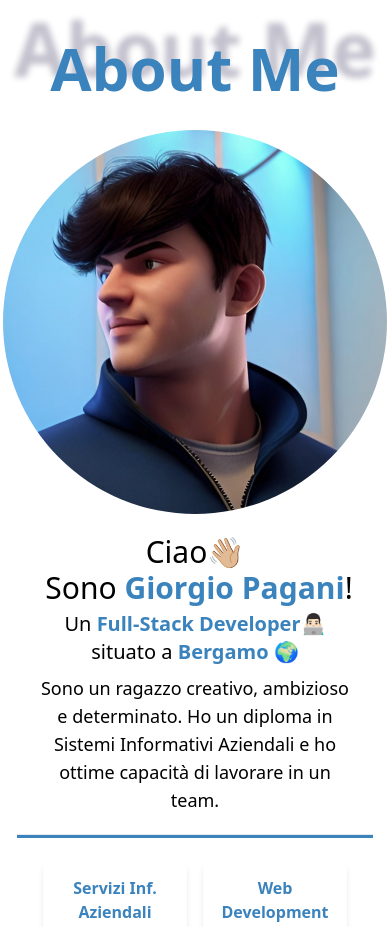
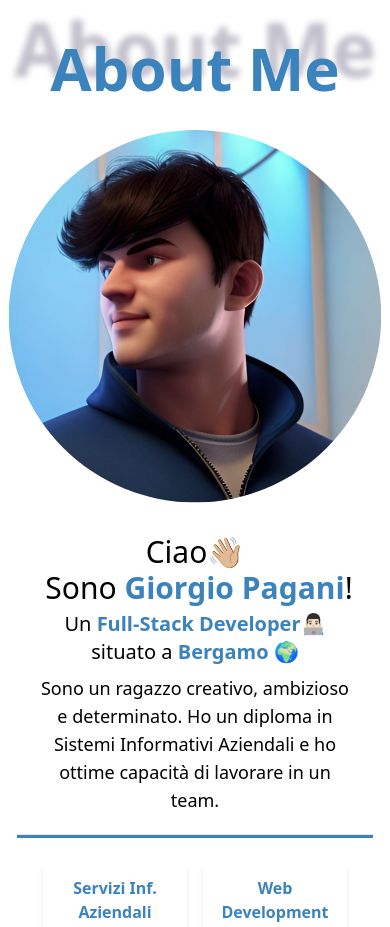
Before and after one commit to giorgiopagani17/Portfolio, a React (Vite) app: page / in a window 390 px wide. Shown: the part 865-1792 px from the top of the page. Built offline with nearby package versions, Linux system fonts and the light colour scheme.

Commit message:
Update AboutMobile.jsx

```diff
--- a/src/Mobile/AboutMobile.jsx
+++ b/src/Mobile/AboutMobile.jsx
@@ -82,6 +82,7 @@ const About = () => {
                         src="./file/fotocartoon.jpg"
                         className="w-96 rounded-full"
                         alt="Giorgio Pagani"
+                        style={{ transform: 'scale(0.97)', transformOrigin: 'top' }}
                     />
                     <div className="ml-5 mr-5 flex flex-col justify-center">
                         <div className="ml-5 mr-5 text-lg">
```
